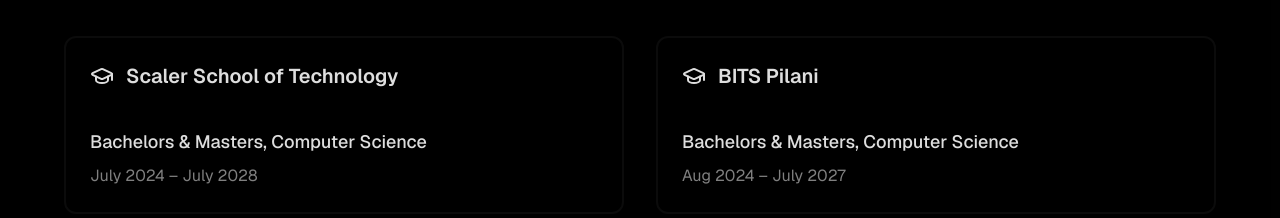
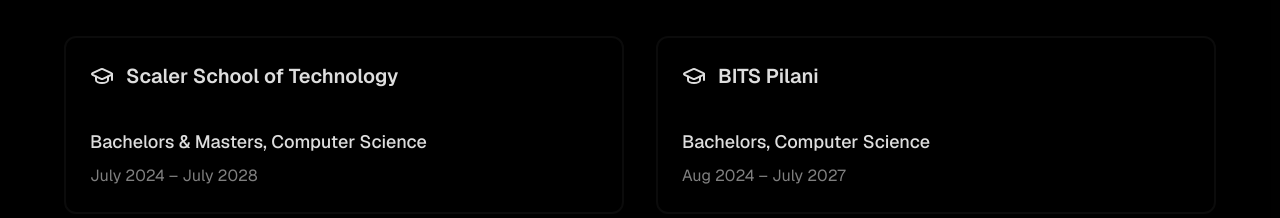
Before and after one commit to vansh-commits/portfolio, a Next.js app: page / in a window 1280 px wide. Shown: the part 1800-2018 px from the top of the page. Built offline with nearby package versions, Linux system fonts and the light colour scheme.

Commit message:
fix education

```diff
--- a/data/data.js
+++ b/data/data.js
@@ -16,7 +16,7 @@
   },
   {
     institution: "BITS Pilani",
-    degree: "Bachelors & Masters, Computer Science",
+    degree: "Bachelors, Computer Science",
     duration: "Aug 2024 – July 2027",
   },
 ]
```
